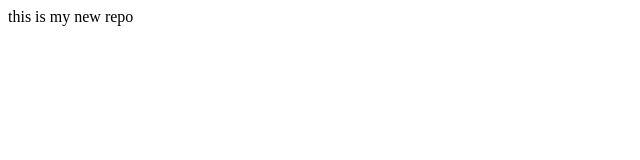
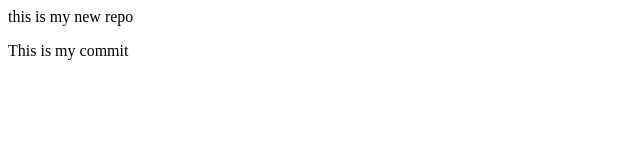
Before and after one commit to Mayursshinde/local-repo-, a plain HTML site: page index.html in a window 1280 px wide. Shown: the whole page, without its empty margins (0-640 px from the left). Drawn offline with Linux system fonts and the light colour scheme.

Commit message:
add new feature1

```diff
--- a/index.html
+++ b/index.html
@@ -1 +1,2 @@
 <P>this is my new repo</P>
+<p> This is my commit</p>
```
